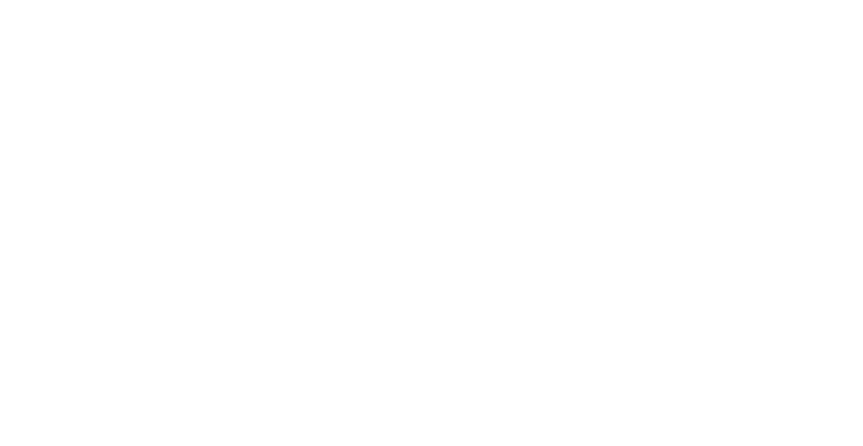
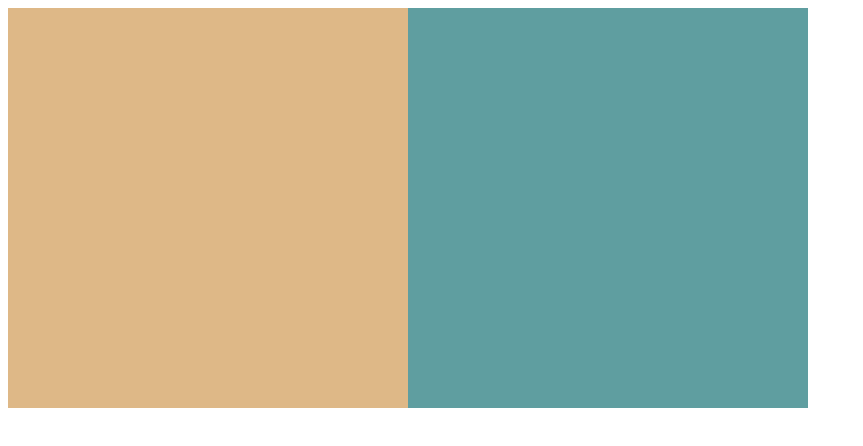
Before and after one commit to Czulkuaga/frontendgrupo15clase2, a plain HTML site: page index.html in a window 1280 px wide. Shown: the whole page, without its empty margins (0-863 px from the left). Drawn offline with Linux system fonts and the light colour scheme.

Commit message:
agregando css

```diff
--- /dev/null
+++ b/css/app.css
@@ -0,0 +1,22 @@
+main{
+    display: flex;
+}
+.cuadro1{
+    width: 400px;
+    height: 400px;
+    background-color: blue;
+}
+
+#cuadro2{
+    width: 400px;
+    height: 400px;
+    background-color: blueviolet;
+}
+
+.cuadro1{
+    background-color: burlywood;
+}
+
+main #cuadro2{
+    background-color: cadetblue;
+}
--- a/index.html
+++ b/index.html
@@ -5,13 +5,19 @@
     <meta http-equiv="X-UA-Compatible" content="IE=edge">
     <meta name="viewport" content="width=device-width, initial-scale=1.0">
     <title>Ejercicio html</title>
+    <link rel="stylesheet" href="./css/app.css">
 </head>
 <body>
     <header>
 
     </header>
     <main>
+       <div class="cuadro1">
 
+       </div>
+       <div id="cuadro2">
+
+       </div>
     </main>
     <footer>
 
```
